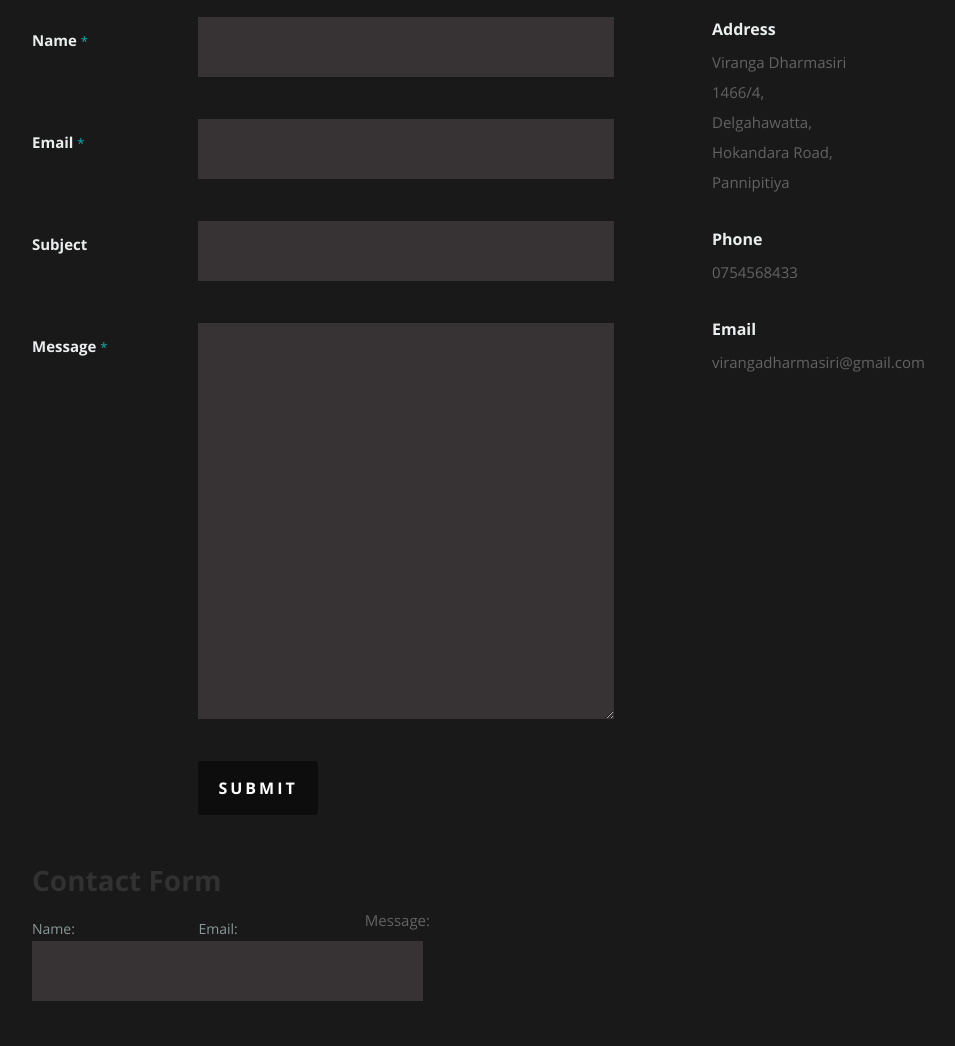
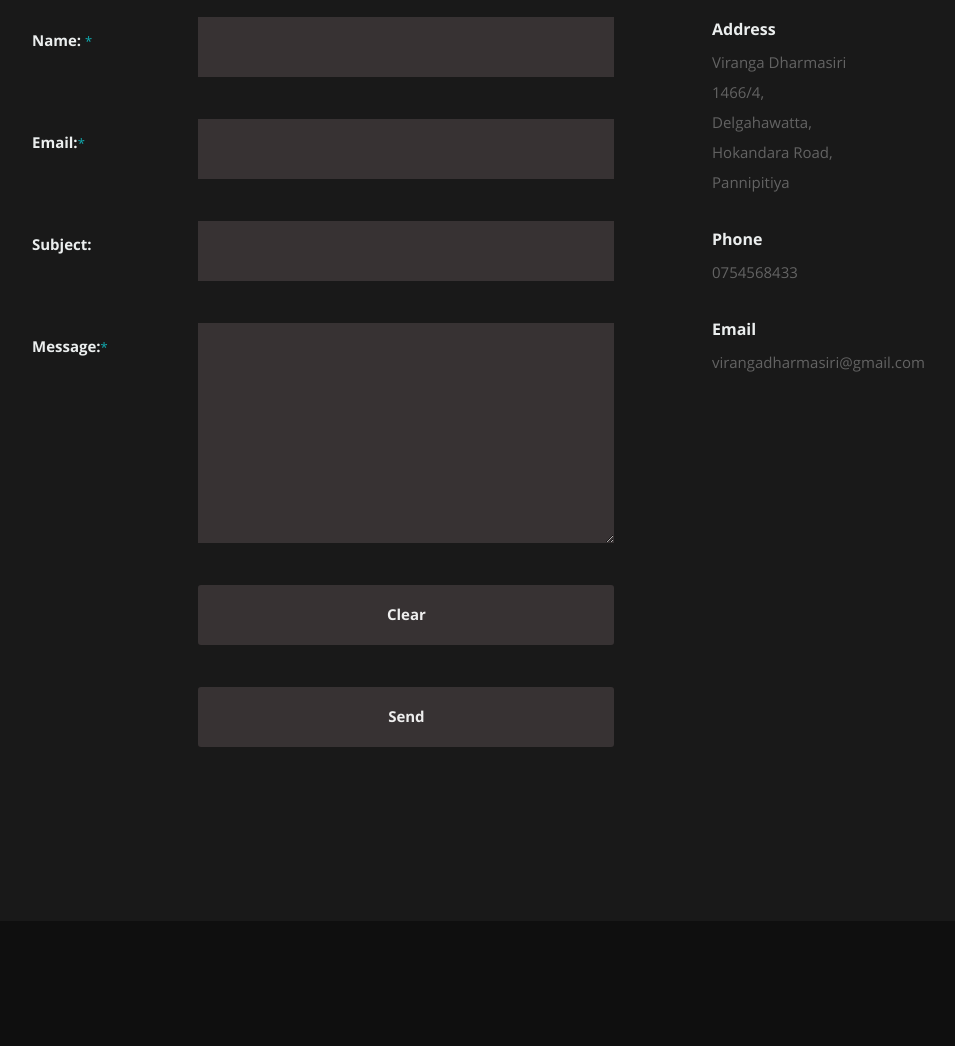
Before and after one commit to virangadharmasiri2/virangadharmasiriOR, a plain HTML site: page index.html in a window 1280 px wide. Shown: the part 3880-4926 px from the top of the page, without its empty margins (118-1073 px from the left). After the commit the page ends 4801 px from the top, so only its background shows below. Drawn offline with nearby package versions, Linux system fonts and the light colour scheme.

Commit message:
Update index.html

```diff
--- a/index.html
+++ b/index.html
@@ -7,7 +7,7 @@
    <!--- Basic Page Needs
    ================================================== -->
    <meta charset="utf-8">
-	<title>Viranga Dharmasiri OR</title>
+	<title>Viranga Dharmasiri</title>
 	<meta name="description" content="">
 	<meta name="author" content="">
 
@@ -416,72 +416,45 @@
             <div class="eight columns">
 
                <!-- form -->
-               <form action="mailto:virangadharmasiri@gmail.com" method="post" id="contactForm" name="contactForm">
+               <form id="contact-form" action="MAILTO:virangadharmasiri@gmail.com" method="post" enctype="multipart/form-data">
                   <fieldset>
 
-                  <div>
-						   <label for="contactName">Name <span class="required">*</span></label>
-						   <input type="text" value="" size="35" id="contactName" name="contactName">
-                  </div>
+                      <label><div class="text-form">Name: <span class="required">*</span></div> </label>
 
-                  <div>
-						   <label for="contactEmail">Email <span class="required">*</span></label>
-						   <input type="text" value="" size="35" id="contactEmail" name="contactEmail">
-                  </div>
-
-                  <div>
-						   <label for="contactSubject">Subject</label>
-						   <input type="text" value="" size="35" id="contactSubject" name="contactSubject">
-                  </div>
-
-                  <div>
-                     <label for="contactMessage">Message <span class="required">*</span></label>
-                     <textarea cols="50" rows="15" id="contactMessage" name="contactMessage"></textarea>
-                  </div>
-
-                  <div>
-                     <button class="submit">Submit</button>
-                     <span id="image-loader">
-                        <img alt="" src="images/loader.gif">
-                     </span>
-                  </div>
-
-					</fieldset>
-				   </form> <!-- Form End -->
+                          <input name="name" type="text" />
 
 
-		    <h2 class="p0">Contact Form</h2>
 
-<form id="contact-form" action="MAILTO:virangadharmasiri@gmail.com" method="post" enctype="multipart/form-data">
-    <fieldset>
-        <label><span class="text-form">Name:</span>
-
-            <input name="name" type="text" />
-        </label>
-        <label><span class="text-form">Email:</span>
+                      <label> <div class="text-form">Email:<span class="required">*</span></div>  </label>
 
                           <input name="email" type="text" />
                       </label>
+
+
+                      <label> <div class="text-form">Subject:</div>  </label>
+
+                          <input name="email" type="text" />
+                      </label>
+
+
                       <div class="wrapper">
-            <div class="text-form">Message:</div>
+                     <label><div class="text-form">Message:<span class="required">*</span></div>    </label>
                           <textarea name="message"></textarea>
                       </div>
-        <div class="buttons">
+
+
+                   <div  class="buttons">
+                   <label> </label>
                    <input type="button" value="Clear" onclick="document.getElementById('contact-form').reset()"
                           />
-            <input type="submit" value="Send" />
+                      <label> </label>
+                   </label> <input type="submit" value="Send" />  </label>
                       </div>
                   </fieldset>
               </form>
+	<!-- Form End -->
 
 
-
-               <!-- contact-warning -->
-               <div id="message-warning"> Error boy</div>
-               <!-- contact-success -->
-				   <div id="message-success">
-                  <i class="fa fa-check"></i>Your message was sent, thank you!<br>
-				   </div>
 
             </div>
 
```
Lines whose indentation alone changed are shown as unchanged.
